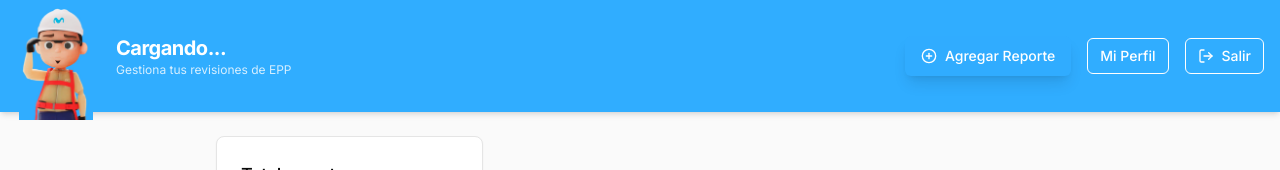
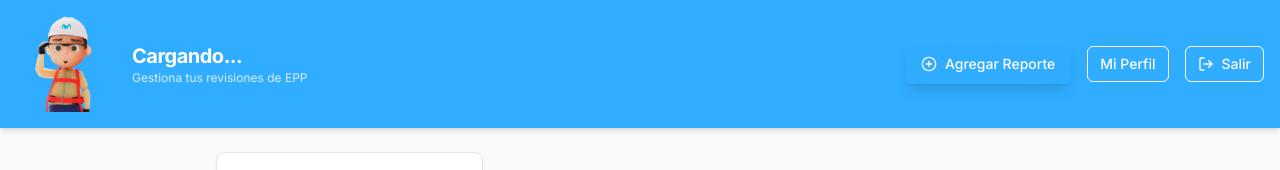
Before and after one commit to darador/Veep-TMA, a Next.js app: page /technician in a window 1280 px wide. Shown: the top 170 px of the page. Built offline with nearby package versions, Linux system fonts and the light colour scheme; no server answers.

Commit message:
UI: Simplify avatar layout to standard flex item to prevent clipping

```diff
--- a/src/app/technician/page.tsx
+++ b/src/app/technician/page.tsx
@@ -64,14 +64,11 @@ export default function TechnicianPage() {
                 title={userName ? `Hola, ${userName}` : "Cargando..."}
                 subtitle="Gestiona tus revisiones de EPP"
                 icon={
-                    <div className="w-16 h-16 sm:w-20 sm:h-20 shrink-0 relative mr-2 translate-y-4 sm:translate-y-6">
-                        <img
-                            src="/tecnico.png"
-                            alt="Técnico"
-                            className="absolute bottom-0 w-full object-contain"
-                            style={{ height: '140%' }} // Make it slightly taller than its container but anchored to the bottom
-                        />
-                    </div>
+                    <img
+                        src="/tecnico.png"
+                        alt="Técnico"
+                        className="w-16 h-16 sm:w-24 sm:h-24 object-contain shrink-0 mr-2"
+                    />
                 }
             >
                 <div className="ml-0 sm:ml-24 md:ml-40 z-10 relative">
```
